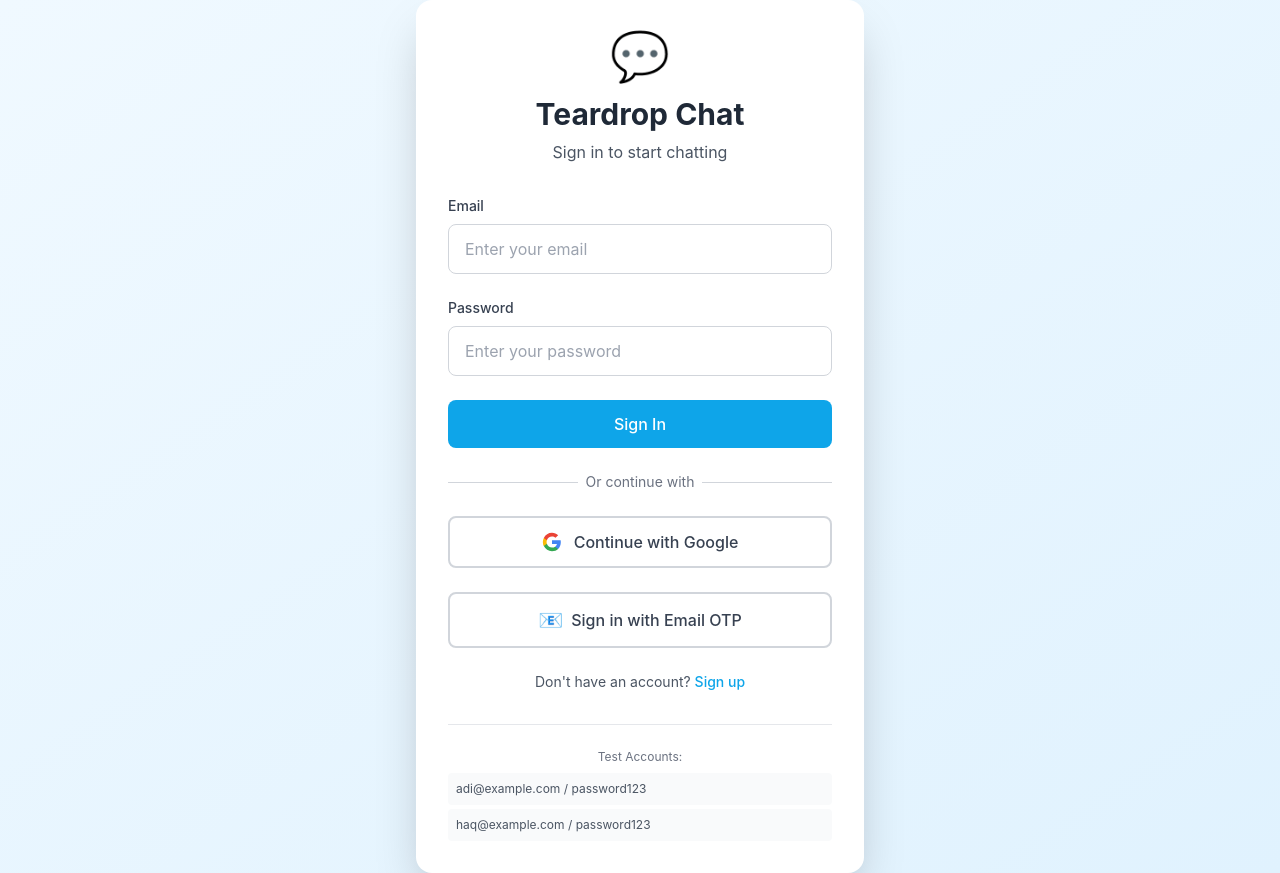
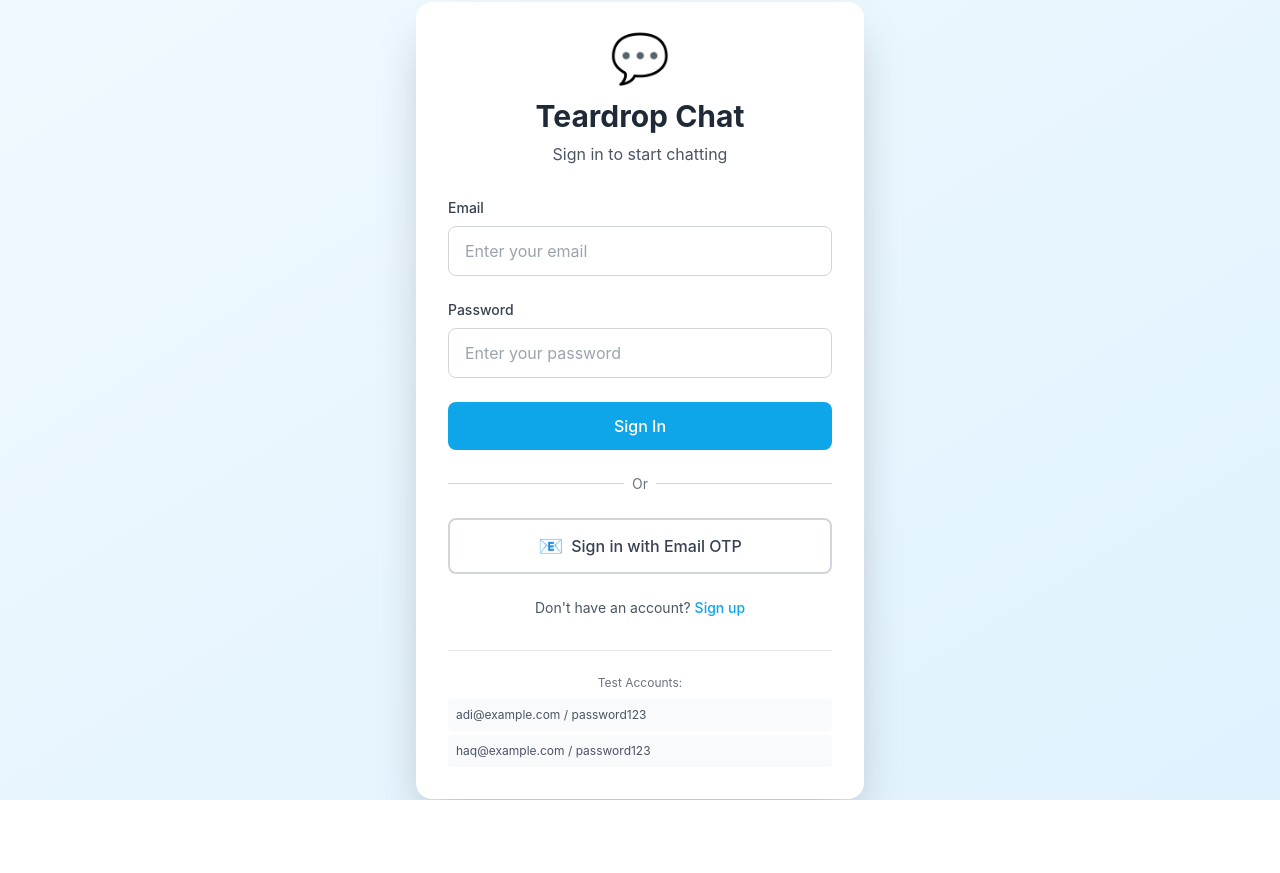
Before and after one commit to iRust7/teardrop, a React (Vite) app in the folder frontend/: page / in a window 1280 px wide. After the commit the page ends 800 px from the top, so only its background shows below. Built offline with nearby package versions, Linux system fonts and the light colour scheme; no server answers.

Commit message:
selamatka aku dari penderitaan ini , : hotfix build error 113333

```diff
--- a/frontend/src/App.tsx
+++ b/frontend/src/App.tsx
@@ -1,29 +1,13 @@
-import { useState, useEffect } from 'react';
+import { useState } from 'react';
 import { ChatProvider, useChat } from './context/ChatContext';
 import ChatWindow from './components/ChatWindow';
 import LoginForm from './components/LoginForm';
 import RegisterForm from './components/RegisterForm';
-import AuthCallback from './components/AuthCallback';
 import './index.css';
 
 const AppContent = () => {
   const { isAuthenticated, login, register, authError, isLoading } = useChat() as any;
   const [showRegister, setShowRegister] = useState(false);
-  const [isAuthCallback, setIsAuthCallback] = useState(false);
-
-  useEffect(() => {
-    // Check if this is an auth callback redirect
-    const path = window.location.pathname;
-    const hash = window.location.hash;
-
-    if (path === '/auth/callback' || hash.includes('access_token')) {
-      setIsAuthCallback(true);
-    }
-  }, []);
-
-  if (isAuthCallback) {
-    return <AuthCallback />;
-  }
 
   if (isLoading) {
     return (
--- a/frontend/src/components/LoginForm.tsx
+++ b/frontend/src/components/LoginForm.tsx
@@ -1,14 +1,12 @@
 import React, { useState } from 'react';
-import { supabase } from '../utils/supabase';
 
 interface LoginFormProps {
   onLogin: (email: string, password: string) => Promise<void>;
   onSwitchToRegister: () => void;
-  onGoogleLogin?: () => Promise<void>;
   error?: string;
 }
 
-const LoginForm: React.FC<LoginFormProps> = ({ onLogin, onSwitchToRegister, onGoogleLogin, error }) => {
+const LoginForm: React.FC<LoginFormProps> = ({ onLogin, onSwitchToRegister, error }) => {
   const [email, setEmail] = useState('');
   const [password, setPassword] = useState('');
   const [loading, setLoading] = useState(false);
@@ -18,28 +16,6 @@ const LoginForm: React.FC<LoginFormProps> = ({ onLogin, onSwitchToRegister, onGo
   const [otpLoading, setOtpLoading] = useState(false);
   const [otpCode, setOtpCode] = useState('');
   const [verifyLoading, setVerifyLoading] = useState(false);
-
-  const handleGoogleLogin = async () => {
-    try {
-      setLoading(true);
-      const { data, error } = await supabase.auth.signInWithOAuth({
-        provider: 'google',
-        options: {
-          redirectTo: `${window.location.origin}/auth/callback`,
-          queryParams: {
-            access_type: 'offline',
-            prompt: 'consent',
-          },
-        },
-      });
-      if (error) throw error;
-    } catch (error) {
-      console.error('Google login error:', error);
-      alert('Failed to login with Google. Please try again.');
-    } finally {
-      setLoading(false);
-    }
-  };
 
   const handleSendOTP = async () => {
     if (!otpEmail.trim()) {
@@ -147,31 +123,15 @@ const LoginForm: React.FC<LoginFormProps> = ({ onLogin, onSwitchToRegister, onGo
             {loading ? 'Signing in...' : 'Sign In'}
           </button>
 
-          {/* Divider */}
+          {/* OTP Login */}
           <div className="relative my-6">
             <div className="absolute inset-0 flex items-center">
               <div className="w-full border-t border-gray-300"></div>
             </div>
             <div className="relative flex justify-center text-sm">
-              <span className="px-2 bg-white text-gray-500">Or continue with</span>
+              <span className="px-2 bg-white text-gray-500">Or</span>
             </div>
           </div>
-
-          {/* Google Login */}
-          <button
-            type="button"
-            onClick={handleGoogleLogin}
-            disabled={loading}
-            className="w-full flex items-center justify-center gap-3 bg-white border-2 border-gray-300 text-gray-700 py-3 rounded-lg font-medium hover:bg-gray-50 transition-colors disabled:opacity-50 disabled:cursor-not-allowed"
-          >
-            <svg className="w-5 h-5" viewBox="0 0 24 24">
-              <path fill="#4285F4" d="M22.56 12.25c0-.78-.07-1.53-.2-2.25H12v4.26h5.92c-.26 1.37-1.04 2.53-2.21 3.31v2.77h3.57c2.08-1.92 3.28-4.74 3.28-8.09z"/>
-              <path fill="#34A853" d="M12 23c2.97 0 5.46-.98 7.28-2.66l-3.57-2.77c-.98.66-2.23 1.06-3.71 1.06-2.86 0-5.29-1.93-6.16-4.53H2.18v2.84C3.99 20.53 7.7 23 12 23z"/>
-              <path fill="#FBBC05" d="M5.84 14.09c-.22-.66-.35-1.36-.35-2.09s.13-1.43.35-2.09V7.07H2.18C1.43 8.55 1 10.22 1 12s.43 3.45 1.18 4.93l2.85-2.22.81-.62z"/>
-              <path fill="#EA4335" d="M12 5.38c1.62 0 3.06.56 4.21 1.64l3.15-3.15C17.45 2.09 14.97 1 12 1 7.7 1 3.99 3.47 2.18 7.07l3.66 2.84c.87-2.6 3.3-4.53 6.16-4.53z"/>
-            </svg>
-            Continue with Google
-          </button>
 
           {/* OTP Login */}
           <button
```
Also changed, not shown: 1 other file (tests, documents, lock files or other folders).
